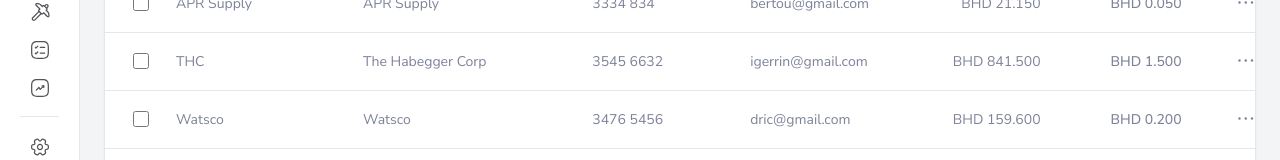
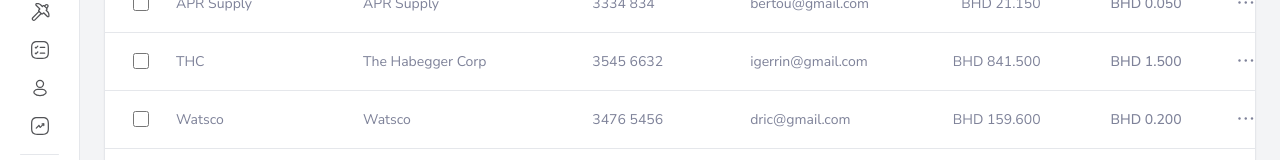
Before and after one commit to janisar-hyder/hissab-dashboard, an Angular app: page /customers in a window 1280 px wide. Shown: the part 314-474 px from the top of the page. Built offline with nearby package versions, Linux system fonts and the light colour scheme.

Commit message:
user management link in sidebar

```diff
--- a/src/app/layout/layout.component.ts
+++ b/src/app/layout/layout.component.ts
@@ -133,6 +133,19 @@
               </div>
             </div>
 
+            <div class="nav-item-group">
+              <a href="#" class="nav-item" [class.active]="expandedMenu === 'users'" (click)="toggleSubMenu('users', $event)">
+                <div class="svg-icon" [style.-webkit-mask-image]="getIconUrl('users', 'user-management')" [style.mask-image]="getIconUrl('users', 'user-management')"></div>
+                <span class="nav-text">User Management</span>
+                <i class="las la-angle-down nav-chevron" [class.rotated]="expandedMenu === 'users'"></i>
+              </a>
+              <div class="sub-menu" *ngIf="(isSidebarExpanded || isHovered) && expandedMenu === 'users'">
+                <div class="sub-menu-line"></div>
+                <a href="#" class="sub-item"><span class="dot"></span>All Users</a>
+                <a href="#" class="sub-item"><span class="dot"></span>Roles & Permissions</a>
+              </div>
+            </div>
+
             <a href="#" class="nav-item" [class.active]="expandedMenu === 'reports'" (click)="toggleSubMenu('reports', $event)">
               <div class="svg-icon" [style.-webkit-mask-image]="getIconUrl('reports', 8)" [style.mask-image]="getIconUrl('reports', 8)"></div>
               <span class="nav-text">Reports</span>
@@ -188,9 +201,10 @@
   isHovered = false;
   expandedMenu: string | null = 'sales'; // Default to sales based on screenshot
 
-  getIconUrl(menu: string, index: number, isDefaultActive = false): string {
+  getIconUrl(menu: string, index: number | string, isDefaultActive = false): string {
     const isActive = this.expandedMenu === menu || (isDefaultActive && !this.expandedMenu);
-    return `url('icons/Frame (${index})${isActive ? '-active' : ''}.svg')`;
+    const baseName = typeof index === 'number' ? `Frame (${index})` : index;
+    return `url('icons/${baseName}${isActive ? '-active' : ''}.svg')`;
   }
 
   toggleSidebar(event: Event) {
```
Also changed, not shown: public/icons/user-management-active.svg (added), public/icons/user-management.svg (added).
